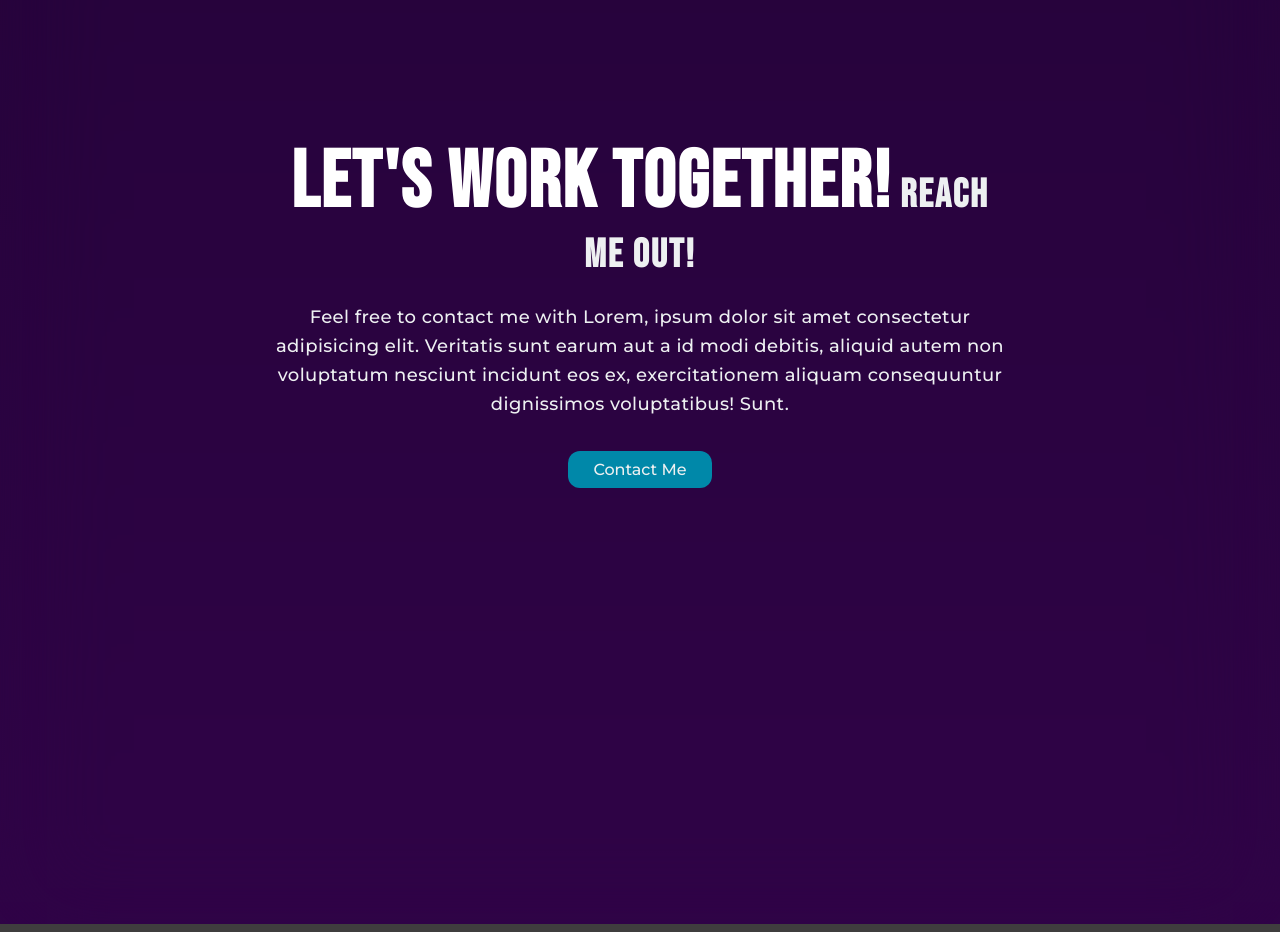
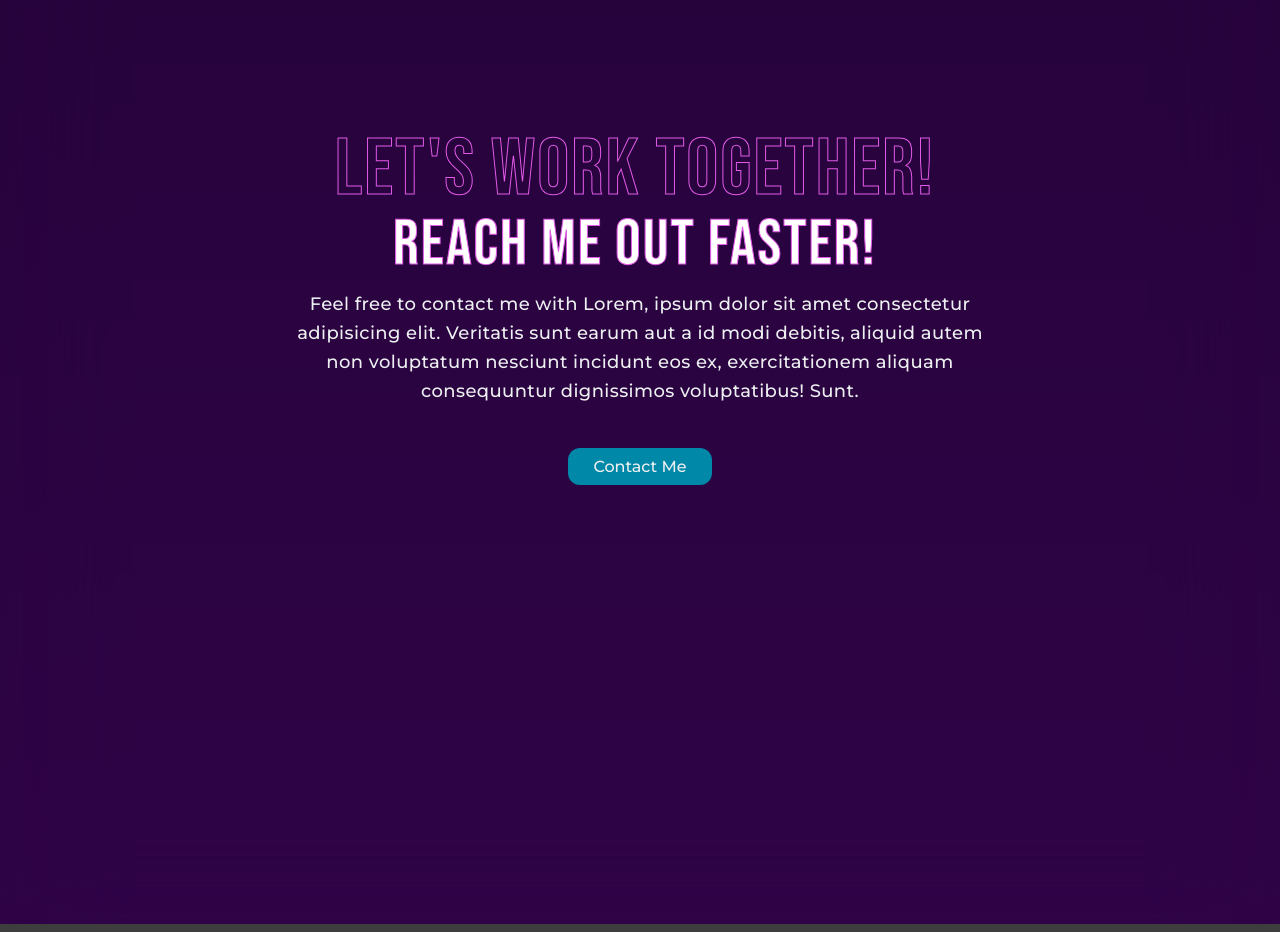
Before and after one commit to MTandingan/portfolio-website, a plain HTML site: page index.html in a window 1280 px wide. Shown: the part 5640-6572 px from the top of the page. Drawn offline with Linux system fonts and the light colour scheme.

Commit message:
- Update the Contact Me section
- Finalized the Contact me section

```diff
--- a/index.html
+++ b/index.html
@@ -469,10 +469,8 @@
 
         <section class="section-contact-me-button">
             <div class="section-contact-me-button-elements">
-                <div class="flex-center">
-                    <h1 class="big-title"><span class="main-description-big-span">Let's Work Together!</span> Reach me out!</h1>
-                </div>
-                <p>Feel free to contact me with Lorem, ipsum dolor sit amet consectetur adipisicing elit. Veritatis sunt earum aut a id modi debitis, aliquid autem non voluptatum nesciunt incidunt eos ex, exercitationem aliquam consequuntur dignissimos voluptatibus! Sunt.</p>
+                <h1 class="main-description-title" style="margin-right: 10px;">Let's Work Together! <span class="main-description-big-span" style="font-size: 4rem;">Reach me out faster!</span></h1>
+                <p style="padding: 10px 5px;">Feel free to contact me with Lorem, ipsum dolor sit amet consectetur adipisicing elit. Veritatis sunt earum aut a id modi debitis, aliquid autem non voluptatum nesciunt incidunt eos ex, exercitationem aliquam consequuntur dignissimos voluptatibus! Sunt.</p>
                 <button>Contact Me</button>
             </div>
         </section>
```
